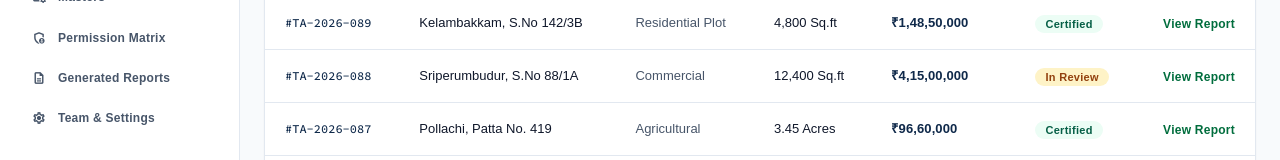
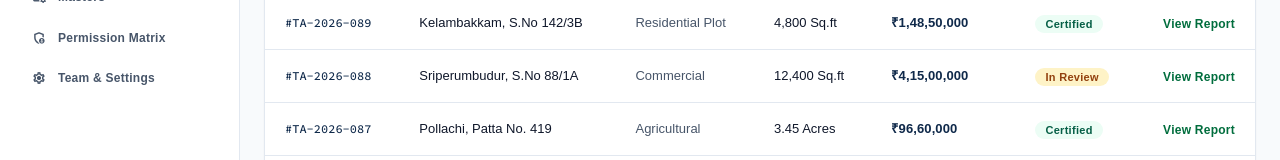
Before and after one commit to sanjaygac/True-ark-project, a React (Vite) app in the folder frontend/: page /company-admin in a window 1280 px wide. Shown: the part 302-462 px from the top of the page. Built offline with nearby package versions, Linux system fonts and the light colour scheme; a web font is replaced by a local one.

Commit message:
Remove Generated Reports menu item from Company Admin sidebar

```diff
--- a/frontend/src/components/company-admin/CompanyAdminSidebar.jsx
+++ b/frontend/src/components/company-admin/CompanyAdminSidebar.jsx
@@ -16,7 +16,6 @@ const masterSubItems = [
 
 const secondaryNavItems = [
   { label: 'Permission Matrix', icon: 'admin_panel_settings', to: '/company-admin/permission-matrix' },
-  { label: 'Generated Reports', icon: 'description', to: '/company-admin/reports' },
   { label: 'Team & Settings', icon: 'settings', to: '/company-admin/settings' },
 ];
 
```
